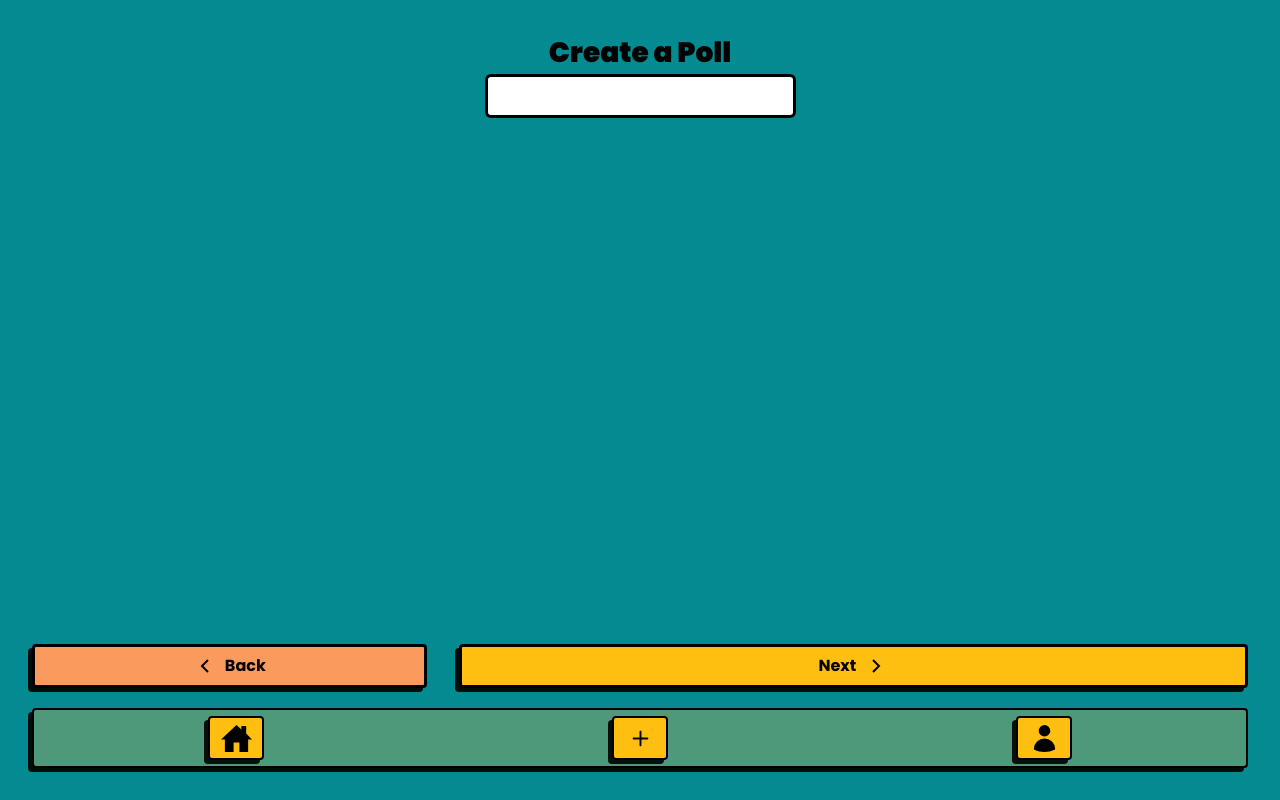
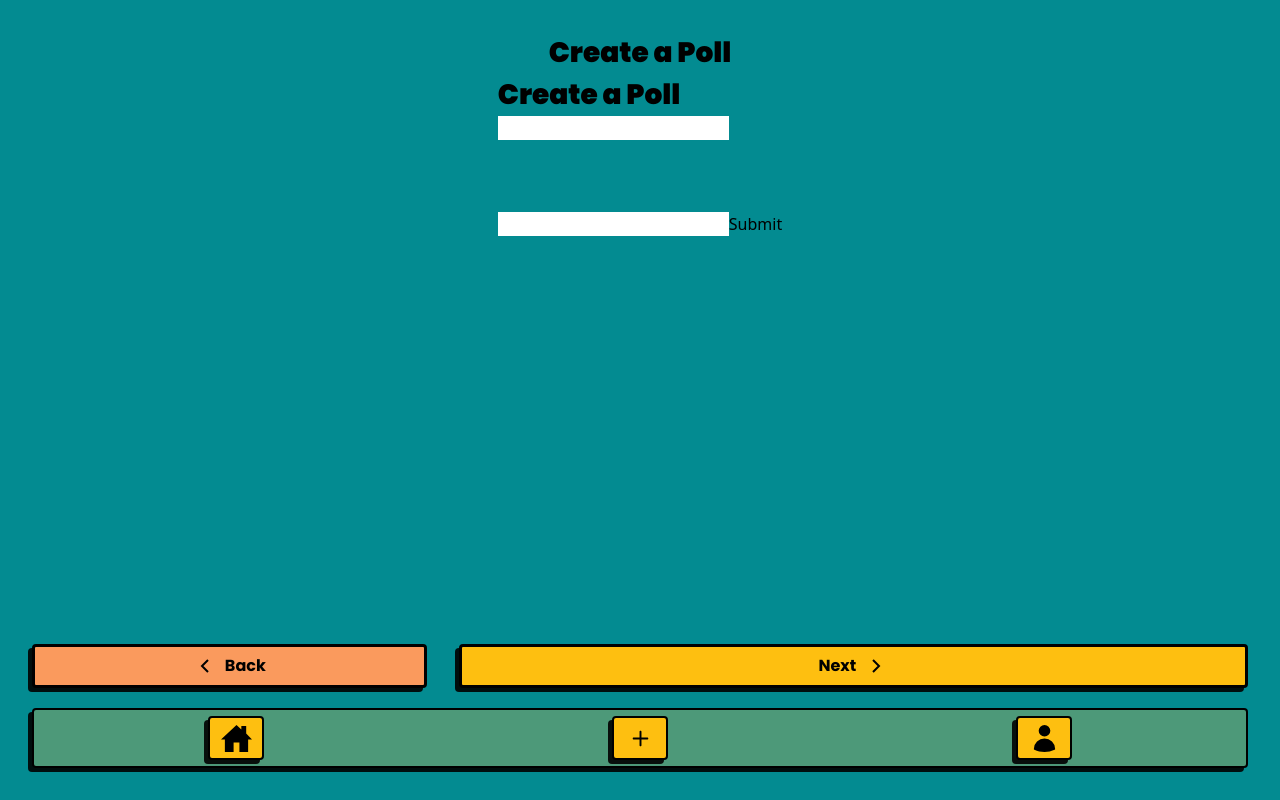
Before and after one commit to devhausleipzigacademy/camp9-final-project, a Next.js app: page /new in a window 1280 px wide. Built offline with nearby package versions, Linux system fonts and the light colour scheme.

Commit message:
changed FormProvider to layout, created multiSteps

```diff
--- a/app/new/layout.tsx
+++ b/app/new/layout.tsx
@@ -1,5 +1,7 @@
+'use client';
+
 import Button from 'components/shared/buttons/Button';
-import TabButton from 'components/shared/buttons/TabButton';
+import { useForm, FormProvider, useFormContext } from 'react-hook-form';
 import { GrFormNext, GrFormPrevious } from 'react-icons/gr';
 
 export default function NewPollLayout({
@@ -7,11 +9,17 @@ export default function NewPollLayout({
 }: {
   children: React.ReactNode;
 }) {
+  const methods = useForm();
+  const onSubmit = (data: any) => console.log(data);
+
   return (
     <>
       <main className="container flex flex-col items-center h-screen justify-between bg-teal p-8">
         <div className="mb-36 w-full flex flex-col overflow-x-hidden overflow-y-scroll items-center justify-between">
-          {children}
+          <FormProvider {...methods}>
+            <h1 className="title-black">Create a Poll</h1>
+            <form onSubmit={methods.handleSubmit(onSubmit)}>{children}</form>
+          </FormProvider>
         </div>
       </main>
 
--- a/app/new/page.tsx
+++ b/app/new/page.tsx
@@ -1,19 +1,31 @@
 'use client';
 
-import CreatePoll from 'components/newPoll/CreatePoll';
 import React from 'react';
-import { useForm, FormProvider } from 'react-hook-form';
+import { useForm, FormProvider, useFormContext } from 'react-hook-form';
 
 export default function App() {
-  const methods = useForm();
-  const onSubmit = (data: any) => console.log(data);
+
 
   return (
-    <FormProvider {...methods}>
+    <>
       <h1 className="title-black">Create a Poll</h1>
-      <form onSubmit={methods.handleSubmit(onSubmit)}>
-        <CreatePoll />
-      </form>
-    </FormProvider>
+
+      <NestedInput />
+      <input type="submit" />
+    </>
   );
 }
+
+function NestedInput() {
+  const { register } = useFormContext(); // retrieve all hook methods
+  return (
+    <>
+      <input {...register('test')} />
+      <br />
+      <br />
+      <br />
+      <br />
+      <input {...register('test2')} />
+    </>
+  );
+}
```
Also changed, not shown: utils/useMultiStepForm.ts (added, +37 -0 lines).
